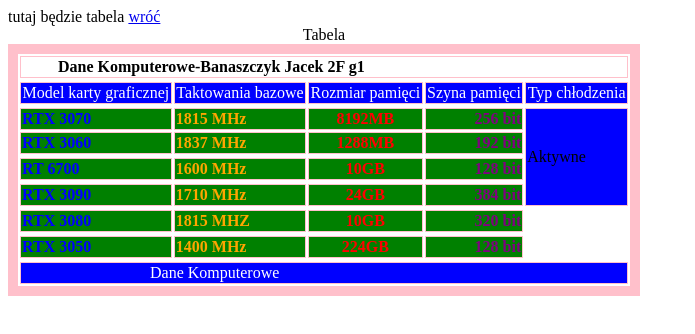
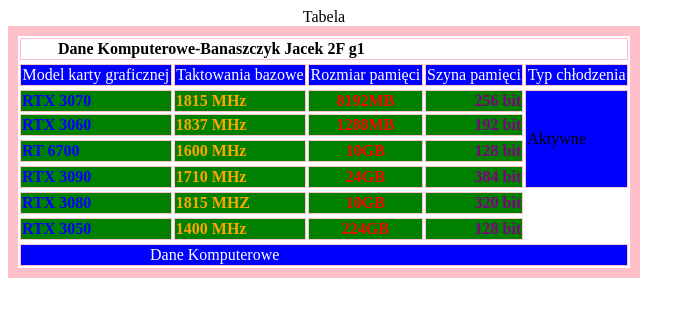
Before and after one commit to Jacek0123/zad-12-13-, a plain HTML site: page tabela.html in a window 1280 px wide. Shown: the whole page, without its empty margins (0-695 px from the left). Drawn offline with Linux system fonts and the light colour scheme.

Commit message:
Update tabela.html

```diff
--- a/tabela.html
+++ b/tabela.html
@@ -6,9 +6,7 @@
                      <title>  Tabela Banaszczyk  </title>
                  </head>
                  <body>
-tutaj będzie tabela
-<A HREF="index.html">wróć</A>
-<br>
+
 
 <title>Tabela HTML</title>
 </head>
```
